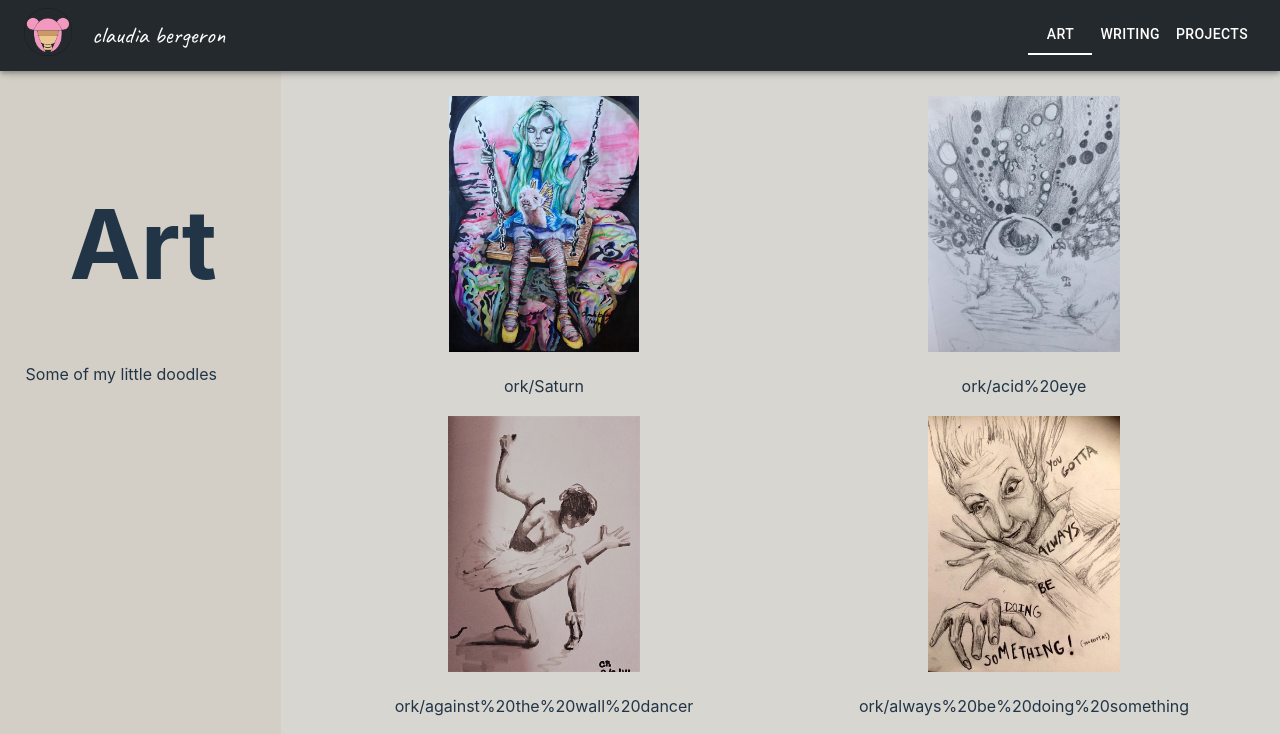
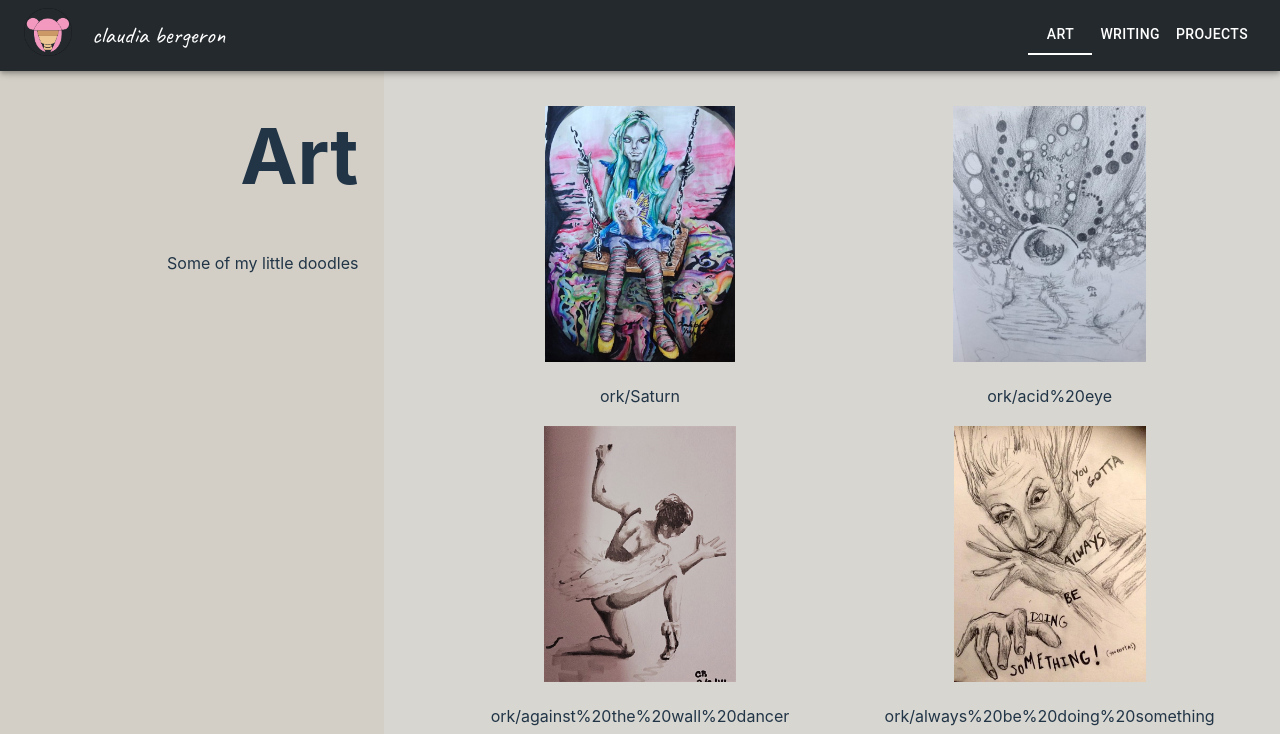
Before and after one commit to klausebergeron/klauseb, a React (Vite) app: page /art in a window 1280 px wide. Shown: the top 734 px of the page. Built offline with nearby package versions, Linux system fonts and the light colour scheme.

Commit message:
Make styles for pages with summary responsive and shared

```diff
--- a/src/App.tsx
+++ b/src/App.tsx
@@ -1,6 +1,6 @@
 import { BrowserRouter, Routes, Route } from "react-router-dom";
 import "./styles/app.less";
-import "./styles/common.css";
+import "./styles/common.less";
 import ArtLanding from "./ArtPage/ArtLanding";
 import WritingLanding from "./WritingPage/WritingLanding";
 import ProjectsLanding from "./ProjectsPage/ProjectsLanding";
--- a/src/ArtPage/ArtLanding.tsx
+++ b/src/ArtPage/ArtLanding.tsx
@@ -1,6 +1,7 @@
 import HeaderBar from "../navBar";
 import React, { useEffect, useState } from "react";
 import "../styles/art.less";
+import "../styles/common.less";
 import PictureContainer from "./PictureContainer";
 const images = import.meta.glob("../assets/artwork/*", {
   import: "default",
@@ -23,11 +24,11 @@ const ArtLanding: React.FC<{}> = () => {
   return (
     <div>
       <HeaderBar activePage="art" />
-      <div className="page-summary col-2">
+      <div className="page-summary">
         <h1 className="title">Art</h1>
         <p>Some of my little doodles</p>
       </div>
-      <div className="scroll-section col-9">
+      <div className="scroll-section">
         {imgs &&
           imgs.map((i) => {
             return <PictureContainer key={i} filePath={i} />;
--- a/src/Home.tsx
+++ b/src/Home.tsx
@@ -5,7 +5,7 @@ import lowerIcon from "./assets/lower-icon.png";
 import HeaderBar from "./navBar";
 import { Link } from "react-router-dom";
 import "./styles/app.less";
-import "./styles/common.css";
+import "./styles/common.less";
 
 function Home() {
   const [resumeOpen, setResumeOpen] = useState(false);
--- a/src/ProjectsPage/ProjectsLanding.tsx
+++ b/src/ProjectsPage/ProjectsLanding.tsx
@@ -6,11 +6,11 @@ const ProjectsPage: React.FC = () => {
     <div>
       <HeaderBar activePage="projects" />
       <div>
-        <div className="page-summary col-4">
+        <div className="page-summary">
           <h1 className="title">Projects</h1>
           <p>Research and hobby projects</p>
         </div>
-        <div className="scroll-section col-7 col-s-11">
+        <div className="scroll-section">
           <div>
             <div>
               <div className="project-link">
--- a/src/WritingPage/Pages.tsx
+++ b/src/WritingPage/Pages.tsx
@@ -1,7 +1,7 @@
 import { useParams, Link } from "react-router-dom";
 import HeaderBar from "../navBar";
 import "../styles/writing.less";
-import "../styles/common.css";
+import "../styles/common.less";
 import One from "../assets/writing/One";
 import Two from "../assets/writing/Two";
 import Melody from "../assets/writing/Melody";
--- a/src/navBar.tsx
+++ b/src/navBar.tsx
@@ -6,7 +6,7 @@ import MenuIcon from "@mui/icons-material/Menu";
 import IconButton from "@mui/material/IconButton";
 import Button from "@mui/material/Button";
 import "./styles/navBar.less";
-import "./styles/common.css";
+import "./styles/common.less";
 import "./styles/fonts.css";
 
 import { Link } from "react-router-dom";
--- a/src/styles/art.less
+++ b/src/styles/art.less
@@ -1,67 +1,5 @@
 body {
   background: rgb(216, 214, 208);
-}
-
-.page-summary {
-  z-index: 2;
-  min-width: fit-content;
-  box-sizing: border-box;
-  position: fixed;
-  top: 0;
-  left: 0;
-  padding: calc(64px + 5%) 5% 5% 2%;
-  background: rgb(211, 207, 198);
-  height: 100%;
-  h1 {
-    font-size: 6em;
-    text-align: right;
-  }
-  p {
-    text-align: right;
-  }
-  @media only screen and (max-width: 768px) {
-    height: 60px;
-    padding: 0;
-    top: 60px;
-    h1 {
-      font-size: 2em;
-      text-align: center;
-    }
-    p {
-      display: none;
-    }
-  }
-  @media only screen and (max-width: 500px) {
-    top: 54px;
-  }
-  @media only screen and (max-width: 400px) {
-    top: 54px;
-  }
-}
-
-.scroll-section {
-  position: relative;
-  z-index: 1;
-  margin-top: 80px;
-  box-sizing: content-box;
-  float: right;
-  padding: 1em;
-  display: flex;
-  flex-flow: row wrap;
-  justify-content: space-evenly;
-  @media only screen and (max-width: 768px) {
-    margin-top: 112px;
-    padding: 0;
-  }
-  @media only screen and (max-width: 500px) {
-    margin-top: 112px;
-    padding: 0;
-  }
-  @media only screen and (max-width: 400px) {
-    margin-top: 112px;
-    padding: 0;
-    margin-left: 0;
-  }
 }
 
 .picture-container {
--- a/src/styles/common.css
+++ /dev/null
@@ -1,102 +0,0 @@
-/* For mobile phones: */
-[class*="col-"] {
-  width: 100%;
-}
-
-@media only screen and (min-width: 600px) {
-  /* For tablets: */
-  .col-s-1 {
-    width: 8.33%;
-  }
-  .col-s-2 {
-    width: 16.66%;
-  }
-  .col-s-3 {
-    width: 25%;
-  }
-  .col-s-4 {
-    width: 33.33%;
-  }
-  .col-s-5 {
-    width: 41.66%;
-  }
-  .col-s-6 {
-    width: 50%;
-  }
-  .col-s-7 {
-    width: 58.33%;
-  }
-  .col-s-8 {
-    width: 66.66%;
-  }
-  .col-s-9 {
-    width: 75%;
-  }
-  .col-s-10 {
-    width: 83.33%;
-  }
-  .col-s-11 {
-    width: 91.66%;
-  }
-  .col-s-12 {
-    width: 100%;
-  }
-}
-
-@media only screen and (min-width: 768px) {
-  /* For desktop: */
-  .col-1 {
-    width: 8.33%;
-  }
-  .col-2 {
-    width: 16.66%;
-  }
-  .col-3 {
-    width: 25%;
-  }
-  .col-4 {
-    width: 33.33%;
-  }
-  .col-5 {
-    width: 41.66%;
-  }
-  .col-6 {
-    width: 50%;
-  }
-  .col-7 {
-    width: 58.33%;
-  }
-  .col-8 {
-    width: 66.66%;
-  }
-  .col-9 {
-    width: 75%;
-  }
-  .col-10 {
-    width: 83.33%;
-  }
-  .col-11 {
-    width: 91.66%;
-  }
-  .col-12 {
-    width: 100%;
-  }
-}
-
-.defaultCentered {
-  display: block;
-  margin: auto;
-}
-
-.top-nav {
-  text-align: left;
-  padding: 1em;
-  position: fixed;
-  top: 64px;
-  height: 20px;
-  width: 100%;
-  background: rgb(211, 207, 198);
-  a {
-    color: grey;
-  }
-}
--- /dev/null
+++ b/src/styles/common.less
@@ -0,0 +1,177 @@
+/* For mobile phones: */
+[class*="col-"] {
+  width: 100%;
+}
+
+@media only screen and (min-width: 600px) {
+  /* For tablets: */
+  .col-s-1 {
+    width: 8.33%;
+  }
+  .col-s-2 {
+    width: 16.66%;
+  }
+  .col-s-3 {
+    width: 25%;
+  }
+  .col-s-4 {
+    width: 33.33%;
+  }
+  .col-s-5 {
+    width: 41.66%;
+  }
+  .col-s-6 {
+    width: 50%;
+  }
+  .col-s-7 {
+    width: 58.33%;
+  }
+  .col-s-8 {
+    width: 66.66%;
+  }
+  .col-s-9 {
+    width: 75%;
+  }
+  .col-s-10 {
+    width: 83.33%;
+  }
+  .col-s-11 {
+    width: 91.66%;
+  }
+  .col-s-12 {
+    width: 100%;
+  }
+}
+
+@media only screen and (min-width: 768px) {
+  /* For desktop: */
+  .col-1 {
+    width: 8.33%;
+  }
+  .col-2 {
+    width: 16.66%;
+  }
+  .col-3 {
+    width: 25%;
+  }
+  .col-4 {
+    width: 33.33%;
+  }
+  .col-5 {
+    width: 41.66%;
+  }
+  .col-6 {
+    width: 50%;
+  }
+  .col-7 {
+    width: 58.33%;
+  }
+  .col-8 {
+    width: 66.66%;
+  }
+  .col-9 {
+    width: 75%;
+  }
+  .col-10 {
+    width: 83.33%;
+  }
+  .col-11 {
+    width: 91.66%;
+  }
+  .col-12 {
+    width: 100%;
+  }
+}
+
+.defaultCentered {
+  display: block;
+  margin: auto;
+}
+
+.top-nav {
+  text-align: left;
+  padding: 1em;
+  position: fixed;
+  top: 64px;
+  height: 20px;
+  width: 100%;
+  background: rgb(211, 207, 198);
+  a {
+    color: grey;
+  }
+}
+
+.page-summary {
+  z-index: 2;
+  width: 30vw;
+  box-sizing: border-box;
+  position: fixed;
+  top: 0;
+  left: 0;
+  padding: 64px 2vw 6vh 2vw; //calc(64px + 5%) 5% 5% 2%;
+  background: rgb(211, 207, 198);
+  height: 100%;
+  h1 {
+    font-size: 6vw;
+    text-align: right;
+  }
+  p {
+    text-align: right;
+  }
+  @media only screen and (max-width: 1200px) {
+    h1 {
+      font-size: 4vw;
+    }
+  }
+  @media only screen and (max-width: 768px) {
+    height: 60px;
+    padding: 0;
+    top: 60px;
+    width: 100vw;
+    h1 {
+      font-size: 2em;
+      text-align: center;
+      margin-top: 12px;
+    }
+    p {
+      display: none;
+    }
+  }
+  @media only screen and (max-width: 500px) {
+    top: 54px;
+  }
+  @media only screen and (max-width: 400px) {
+    top: 54px;
+  }
+}
+
+.scroll-section {
+  position: relative;
+  z-index: 1;
+  margin-top: 80px;
+  width: 68vw;
+  padding: 2vw;
+  box-sizing: border-box;
+  float: right;
+  display: flex;
+  flex-flow: row wrap;
+  justify-content: space-evenly;
+  @media only screen and (min-width: 1500px) {
+    min-width: 70%;
+  }
+  @media only screen and (max-width: 768px) {
+    width: 90%;
+    float: none;
+    margin: auto;
+    margin-top: 130px;
+  }
+  @media only screen and (max-width: 500px) {
+    margin-top: 112px;
+    padding: 0;
+  }
+  @media only screen and (max-width: 400px) {
+    margin-top: 130px;
+    padding: 0;
+    margin: auto;
+  }
+}
--- a/src/styles/projects.less
+++ b/src/styles/projects.less
@@ -12,83 +12,6 @@
   margin-top: 0;
 }
 
-.page-summary {
-  z-index: 2;
-  min-width: fit-content;
-  box-sizing: border-box;
-  position: fixed;
-  top: 0;
-  left: 0;
-  padding: calc(64px + 5%) 5% 5% 2%;
-  background: rgb(211, 207, 198);
-  height: 100%;
-  h1 {
-    font-size: 6em;
-    text-align: right;
-  }
-  p {
-    text-align: right;
-  }
-  @media only screen and (max-width: 1200px) {
-    h1 {
-      font-size: 4em;
-    }
-    p {
-      display: none;
-    }
-  }
-  @media only screen and (max-width: 768px) {
-    height: 60px;
-    padding: 0;
-    top: 60px;
-    h1 {
-      font-size: 2em;
-      text-align: center;
-      margin-top: 12px;
-    }
-    p {
-      display: none;
-    }
-  }
-  @media only screen and (max-width: 500px) {
-    top: 54px;
-  }
-  @media only screen and (max-width: 400px) {
-    top: 54px;
-  }
-}
-
-.scroll-section {
-  position: relative;
-  z-index: 1;
-  margin-top: 80px;
-  box-sizing: content-box;
-  float: right;
-  padding: 1em;
-  display: flex;
-  flex-flow: row wrap;
-  justify-content: space-evenly;
-  @media only screen and (min-width: 1500px) {
-    width: 64%;
-  }
-  @media only screen and (max-width: 768px) {
-    float: none;
-    margin: auto;
-    margin-top: 130px;
-    padding: 0;
-  }
-  @media only screen and (max-width: 500px) {
-    margin-top: 112px;
-    padding: 0;
-  }
-  @media only screen and (max-width: 400px) {
-    margin-top: 130px;
-    padding: 0;
-
-    margin: auto;
-  }
-}
-
 .sub-description {
   font-size: 1rem;
 }
```
